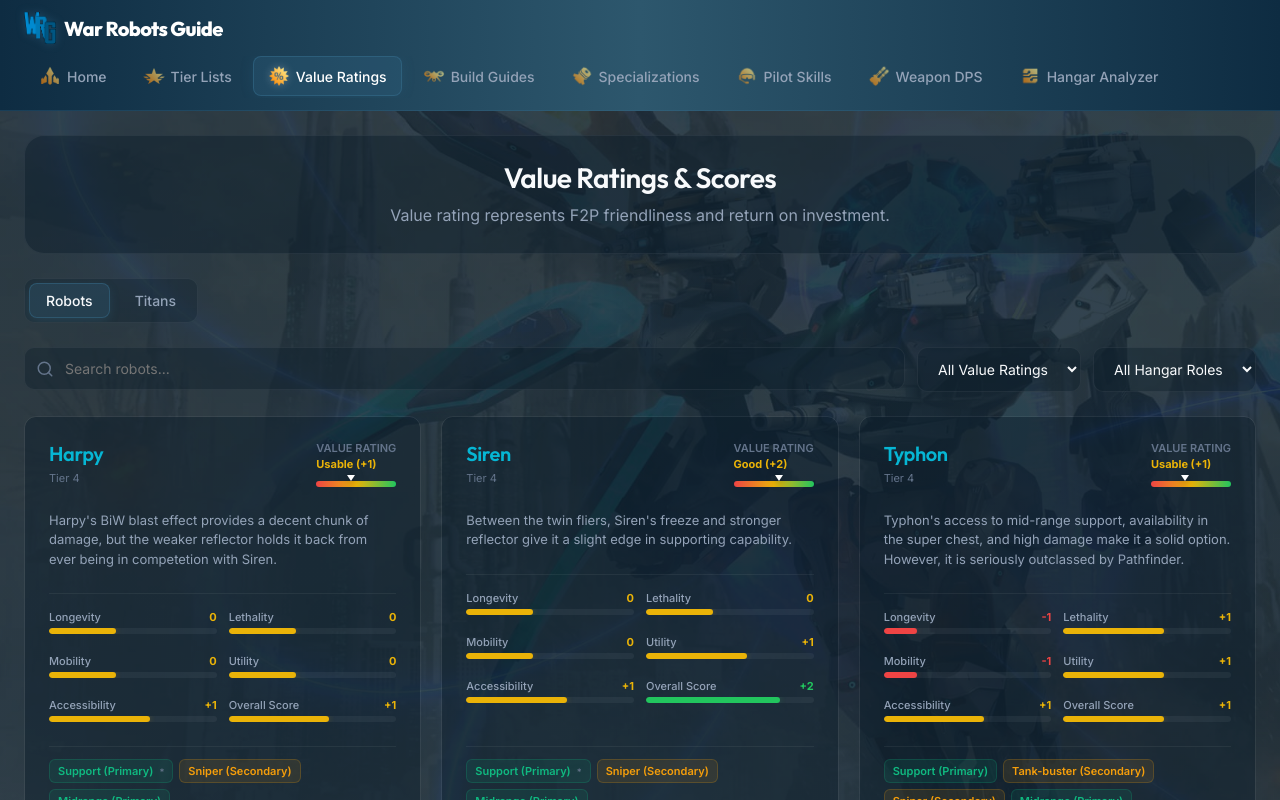
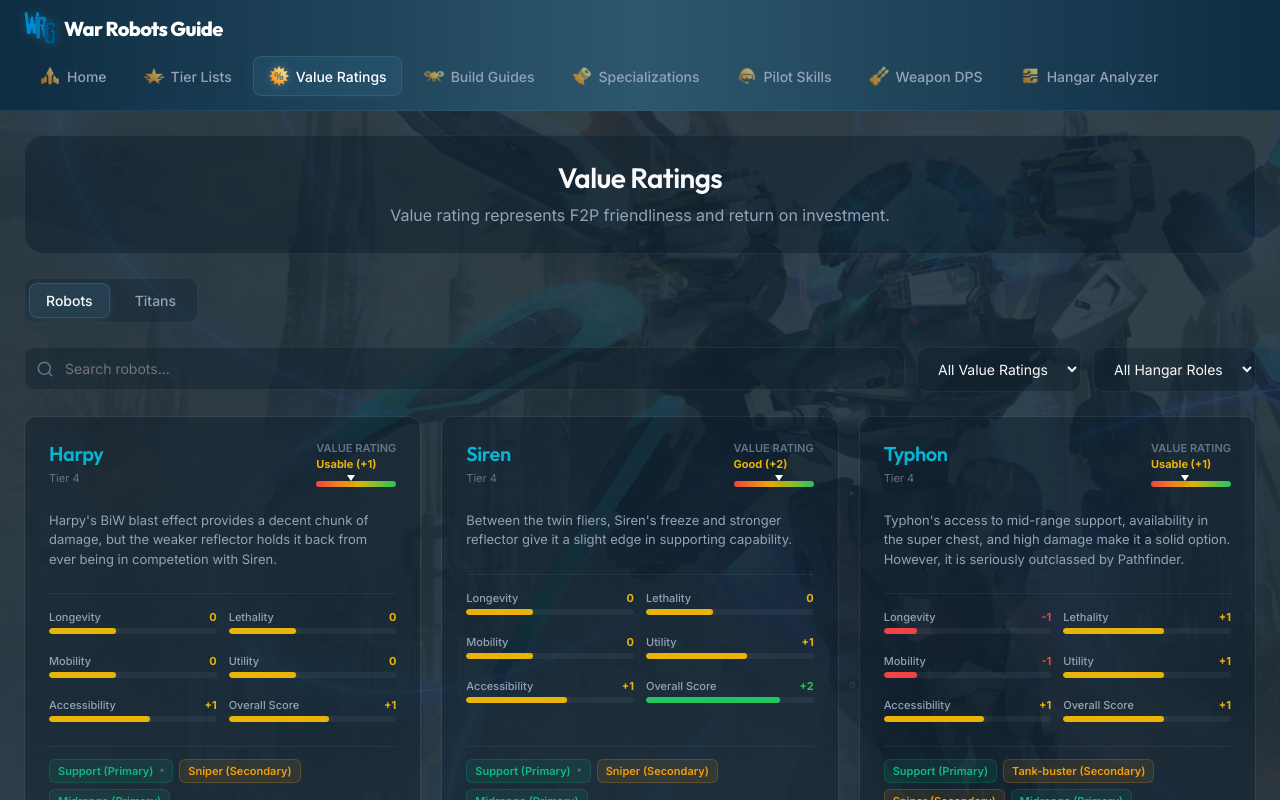
Before and after one commit to War-Robots-Guide/website, a React (Vite) app: page / in a window 1280 px wide. Both pictures are taken after a click on the button "Value Ratings". Shown: the top 800 px of the page. Built offline with nearby package versions, Linux system fonts and the light colour scheme.

Commit message:
style(robots): rename Value Ratings & Scores heading to Value Ratings

```diff
--- a/src/components/robots/RobotsGuideTab.jsx
+++ b/src/components/robots/RobotsGuideTab.jsx
@@ -80,7 +80,7 @@ export function RobotsGuideTab({ onItemClick }) {
   return (
     <div className="animate-fade-in text-left">
       <div className="hero-banner" style={{ padding: '24px', marginBottom: '24px' }}>
-        <h2 style={{ fontSize: '28px', marginBottom: '8px' }}>Value Ratings & Scores</h2>
+        <h2 style={{ fontSize: '28px', marginBottom: '8px' }}>Value Ratings</h2>
         <p style={{ margin: '0 auto' }}>
           Value rating represents F2P friendliness and return on investment.
         </p>
```
